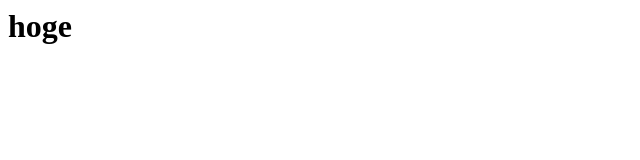
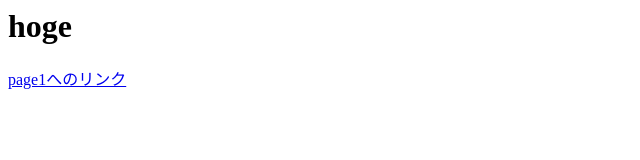
Before and after one commit to kaz-zak/co-dev, a plain HTML site: page index.html in a window 1280 px wide. Shown: the whole page, without its empty margins (0-640 px from the left). Drawn offline with Linux system fonts and the light colour scheme.

Commit message:
index1.htmlへのリンクを追加

```diff
--- a/index.html
+++ b/index.html
@@ -1 +1,2 @@
 <h1>hoge</h1>
+<a href="./page1.html">page1へのリンク</a>
```
